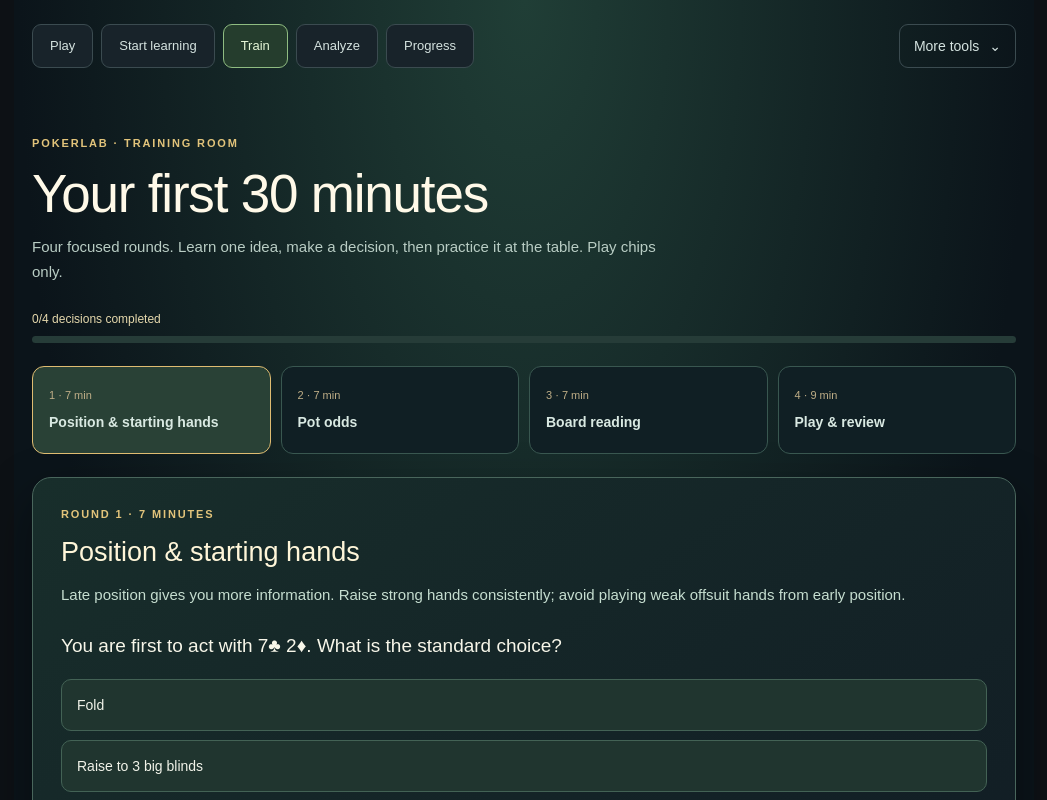
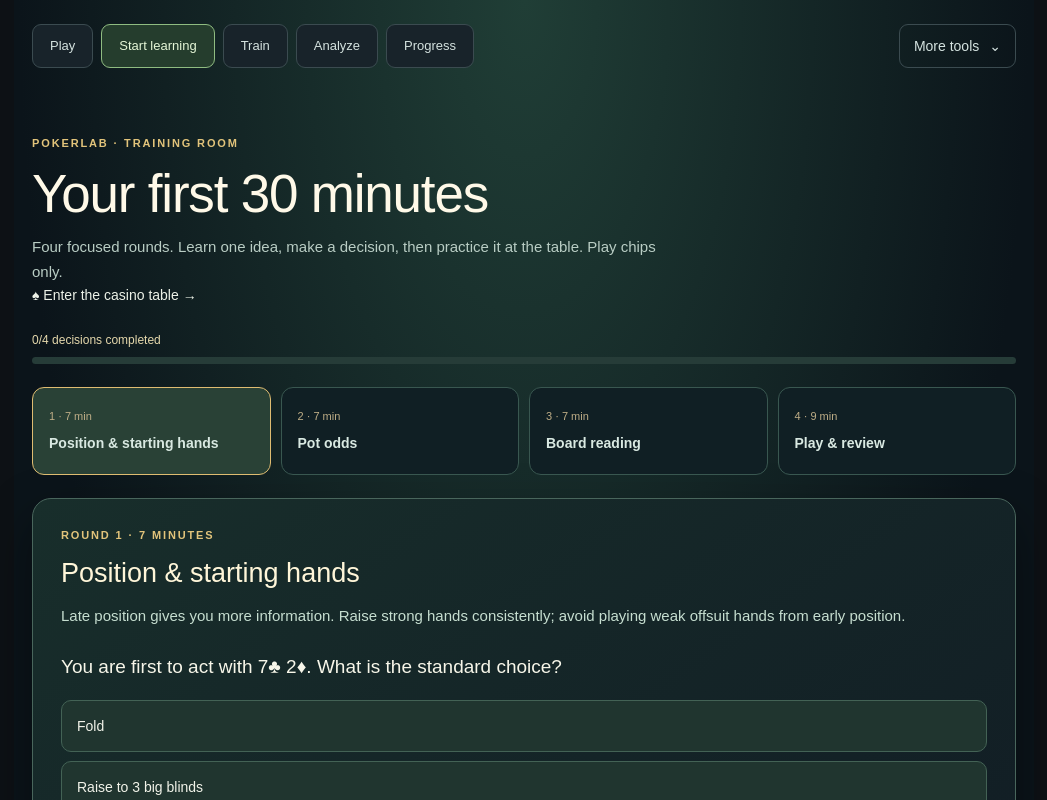
Before and after one commit to vendoraise-lang/Poker-software, a Next.js app: page /bootcamp in a window 1280 px wide. Shown: the top 800 px of the page, without its empty margins (116-1163 px from the left). Built offline with nearby package versions, Linux system fonts and the light colour scheme.

Commit message:
Connect quickstart training to redesigned casino gameplay

```diff
--- a/app/bootcamp/page.tsx
+++ b/app/bootcamp/page.tsx
@@ -13,8 +13,8 @@ export default function Bootcamp(){
  const [step,setStep]=useState(0); const [answers,setAnswers]=useState<Record<number,number>>({});
  const lesson=drills[step]; const selected=answers[step]; const done=Object.keys(answers).length;
  return <main className="bootcamp-screen">
-   <WorkspaceLinks current="Academy"/>
-   <div className="bootcamp-head"><span>POKERLAB · TRAINING ROOM</span><h1>Your first 30 minutes</h1><p>Four focused rounds. Learn one idea, make a decision, then practice it at the table. Play chips only.</p></div>
+   <WorkspaceLinks current="Bootcamp"/>
+   <div className="bootcamp-head"><span>POKERLAB · TRAINING ROOM</span><h1>Your first 30 minutes</h1><p>Four focused rounds. Learn one idea, make a decision, then practice it at the table. Play chips only.</p><Link className="bootcamp-casino-link" href="/?workspace=Practice">♠ Enter the casino table →</Link></div>
    <div className="bootcamp-progress"><span>{done}/4 decisions completed</span><div><i style={{width:`${done*25}%`}}/></div></div>
    <div className="bootcamp-steps">{drills.map((d,i)=><button key={d.title} className={step===i?"selected":""} onClick={()=>setStep(i)}><small>{i+1} · {d.minutes} min</small><strong>{d.title}</strong></button>)}</div>
    <section className="bootcamp-lesson"><div className="bootcamp-eyebrow">ROUND {step+1} · {lesson.minutes} MINUTES</div><h2>{lesson.title}</h2><p>{lesson.lesson}</p><div className="bootcamp-question"><h3>{lesson.question}</h3>{lesson.options.map((opt,i)=><button key={opt} disabled={selected!==undefined} className={selected===i?"picked":""} onClick={()=>setAnswers(old=>({...old,[step]:i}))}>{opt}</button>)}{selected!==undefined&&<div className="bootcamp-answer" role="status"><strong>{selected===lesson.correct?"Good decision":"Review this concept"}</strong><p>{lesson.why}</p></div>}</div>
```
